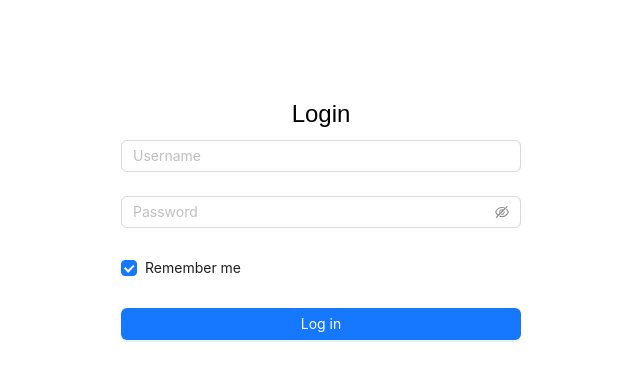
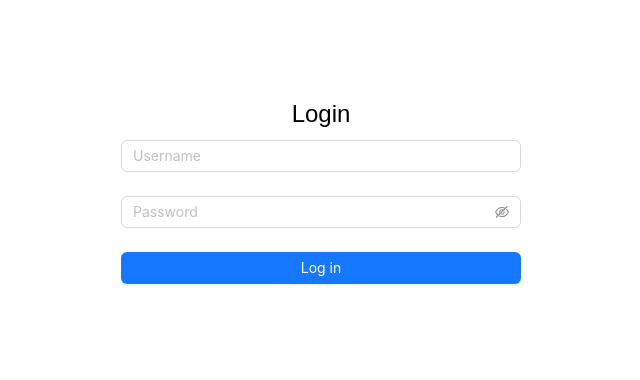
Before and after one commit to viktorj99/trelloMicroservices, a React (Vite) app in the folder Frontend/: page /login in a window 1280 px wide. Shown: the top 380 px of the page, without its empty margins (319-959 px from the left). Built offline with nearby package versions, Linux system fonts and the light colour scheme.

Commit message:
deleted remember me in login page

```diff
--- a/Frontend/src/page/Login.tsx
+++ b/Frontend/src/page/Login.tsx
@@ -1,10 +1,9 @@
 import React from 'react';
-import { Form, Input, Button, Checkbox } from 'antd';
+import { Form, Input, Button } from 'antd';
 
 interface LoginFormValues {
 	username: string;
 	password: string;
-	remember: boolean;
 }
 
 const LoginPage: React.FC = () => {
@@ -29,11 +28,6 @@ const LoginPage: React.FC = () => {
 				>
 					<Input.Password placeholder='Password' />
 				</Form.Item>
-
-				<Form.Item name='remember' valuePropName='checked'>
-					<Checkbox>Remember me</Checkbox>
-				</Form.Item>
-
 				<Form.Item>
 					<Button type='primary' htmlType='submit' block>
 						Log in
```
